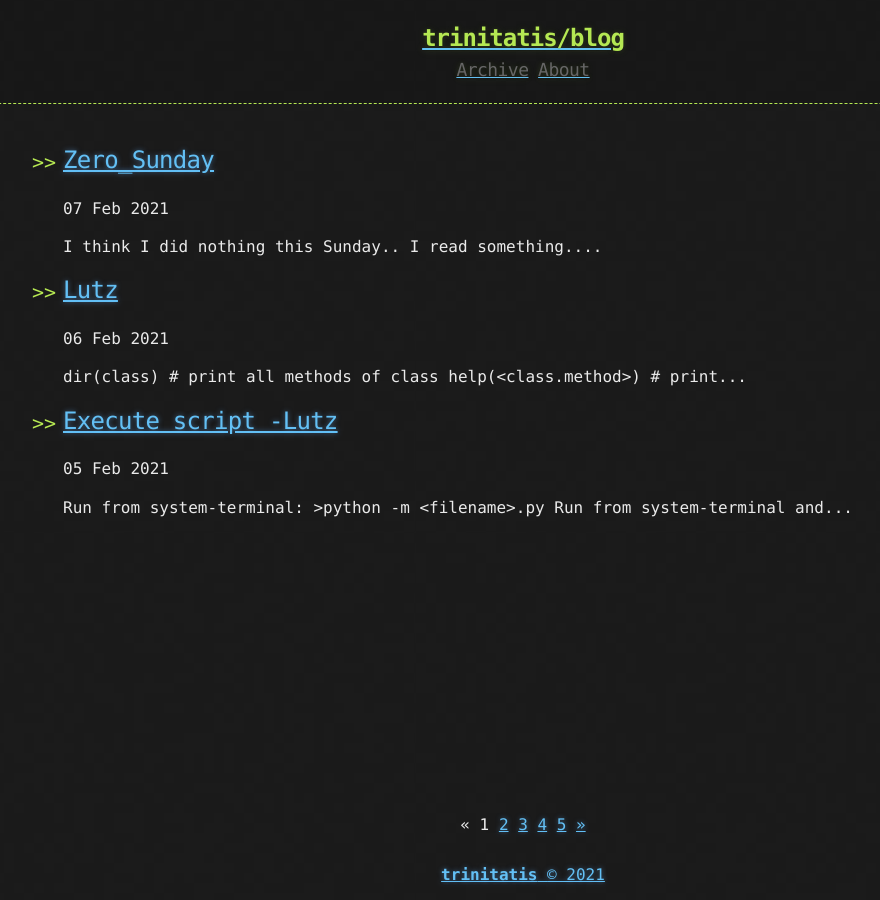
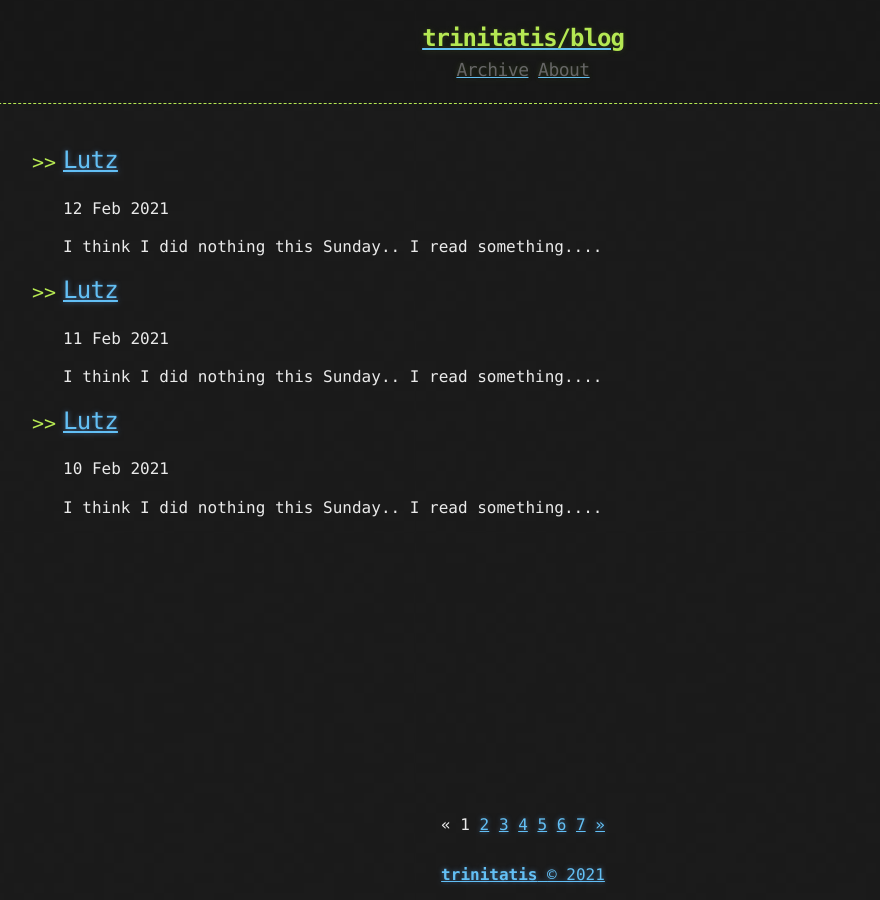
Before and after one commit to trinitatis/devblog, a Jekyll site: the page built from index.html, in a window 1280 px wide. Shown: the whole page, without its empty margins (117-997 px from the left). Built offline with Jekyll 4.4.1, drawn with Linux system fonts in a browser that asks for light colours; the list of posts is cut into pages by our own code.

Commit message:
Post  from 7 to 12 February

```diff
--- a/_posts/2021-02-07-Polymorphism - Lutz.md
+++ b/_posts/2021-02-07-Polymorphism - Lutz.md
@@ -1,7 +1,5 @@
 ---
-title: Zero_Sunday
+title: Polymorphism of Python
 published: true
 ---
-I think I did nothing this Sunday..
-* * *
-I read something.
+I read something Lutz..
--- /dev/null
+++ b/_posts/2021-02-12- Lutz.md
@@ -0,0 +1,10 @@
+---
+title: Lutz
+published: true
+---
+I think I did nothing this Sunday..
+* * *
+I read something.
+I created all these posts (8 - 12 feb) by 'Duplicate'..
+* * *
+I am ashamed ..
```
Also changed, not shown: _posts/2021-02-08- Lutz.md (added, +7 -0 lines), _posts/2021-02-09- Lutz.md (added, +7 -0 lines), _posts/2021-02-10- Lutz.md (added, +7 -0 lines), _posts/2021-02-11- Lutz.md (added, +7 -0 lines).
